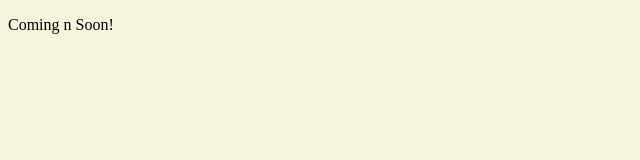
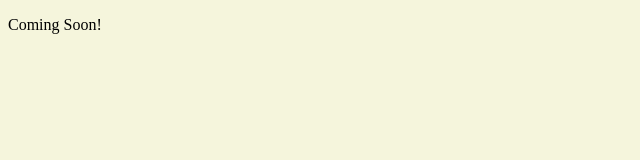
Before and after one commit to httpanthony/httpanthony.github.io, a plain HTML site: page home.html in a window 1280 px wide. Shown: the full height of the page, 0-640 px from the left. Drawn offline with Linux system fonts and the light colour scheme.

Commit message:
Update home.html

```diff
--- a/home.html
+++ b/home.html
@@ -9,7 +9,7 @@
         </style>
     </head>
     <body>
-        <p>Coming n Soon!</p>
+        <p>Coming Soon!</p>
 
     </body>
 </html>
```
